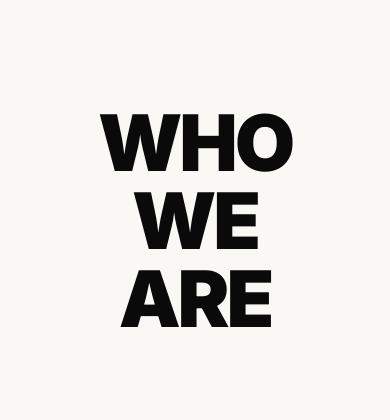
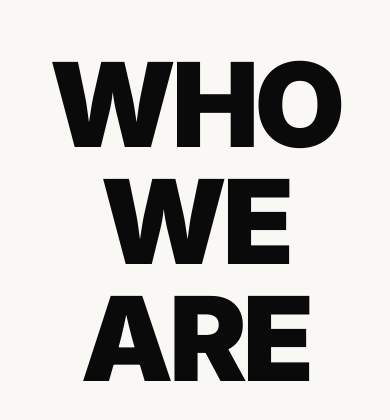
Before and after one commit to Efe-Onoh/its-a-secret-book-club, a Next.js app: page / in a window 390 px wide. Shown: the part 1045-1465 px from the top of the page. Built offline with nearby package versions, Linux system fonts and the light colour scheme.

Commit message:
fix: about

```diff
--- a/app/components/About.tsx
+++ b/app/components/About.tsx
@@ -53,7 +53,7 @@ export default function About() {
         <h2
           className="font-display uppercase text-center leading-none w-full px-4 absolute transition-all duration-700"
           style={{
-            fontSize: "clamp(40px, min(25vh, 20vw), 320px)",
+            fontSize: "clamp(40px, min(25vh, 30vw), 320px)",
             letterSpacing: "-0.04em",
             color: "var(--color-about-ink)",
             // When state moves past 0, slide WHO WE ARE to the left and fade out
```
